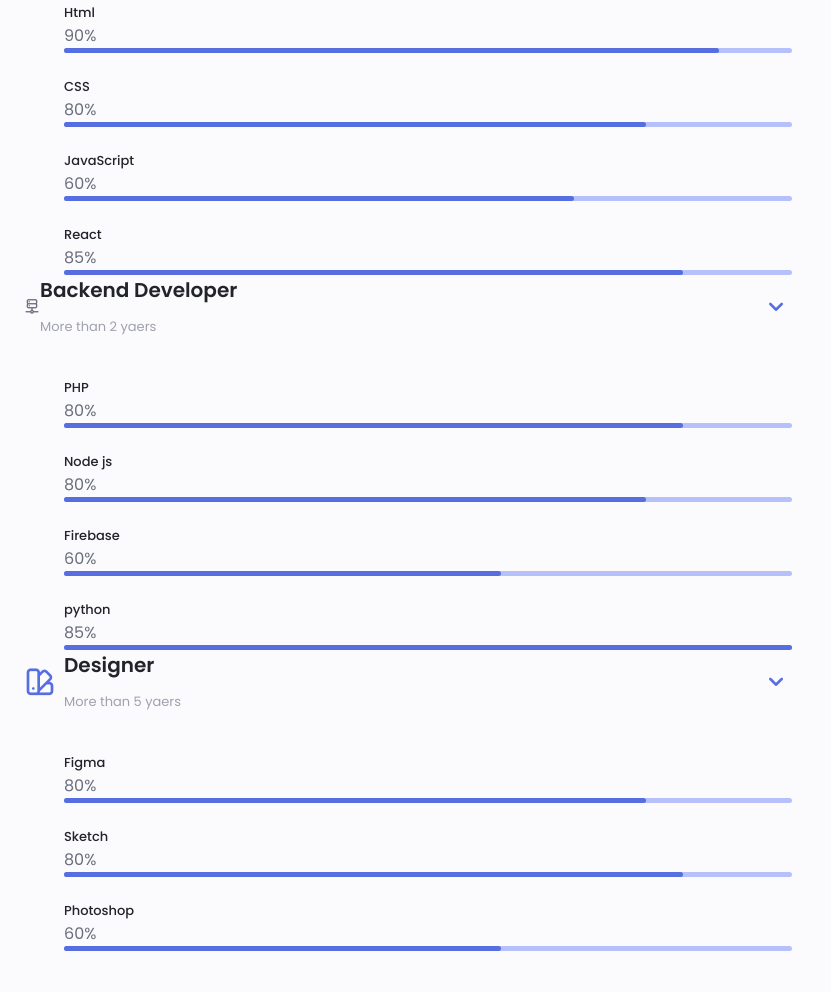
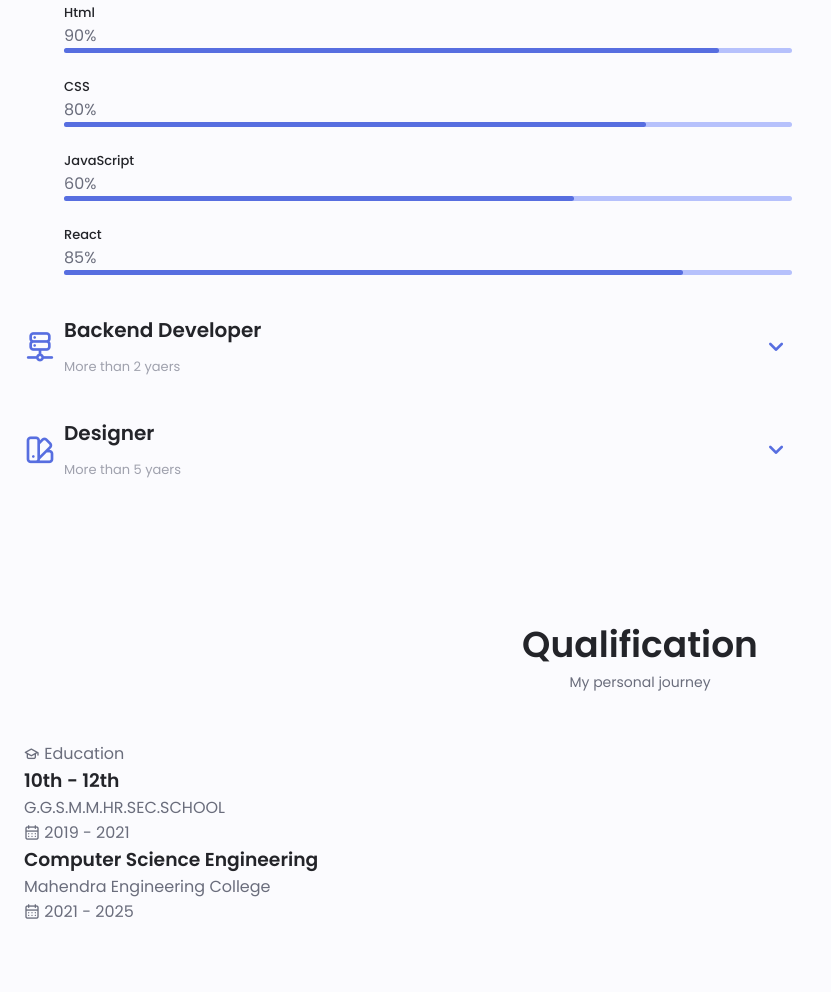
Before and after one commit to HariPrasath003/Portfolio, a plain HTML site: page index.html in a window 1280 px wide. Shown: the part 1313-2305 px from the top of the page, without its empty margins (0-831 px from the left). Drawn offline with nearby package versions, Linux system fonts and the light colour scheme.

Commit message:
day 5 final

```diff
--- a/assets/css/styles.css
+++ b/assets/css/styles.css
@@ -488,3 +488,17 @@ img{
 .skills__photoshop{
     width: 60%;
 }
+
+.skills__close .skills__list{
+    height: 0;
+    overflow: hidden;
+}
+
+.skills__open .skills__list{
+    height: max-content;
+    margin-bottom: var(--mb-2-5);
+}
+
+.skills__open .skills__arrow{
+    transform: rotate(-180deg);
+}
--- a/assets/js/main.js
+++ b/assets/js/main.js
@@ -28,3 +28,22 @@ function linkAction(){
     navMenu.classList.remove('show-menu')
 }
 navLink.forEach(n => n.addEventListener('click', linkAction))
+
+
+const skillsContent = document.getElementsByClassName('skills__content'),
+    skillsHeader = document.querySelectorAll('.skills__header')
+
+function toggleSkiills(){
+    let itemClass = this.parentNode.className
+
+    for(i = 0; i < skillsContent.length; i++){
+        skillsContent[i].className = 'skills__content skills__close'
+    }
+    if(itemClass === 'skills__content skills__close'){
+        this.parentNode.className = 'skills__content skills__open'
+    }
+}
+
+skillsHeader.forEach((el) =>{
+    el.addEventListener('click', toggleSkiills)
+})
--- a/index.html
+++ b/index.html
@@ -171,7 +171,7 @@
             <div class="skills__container container grid">
                 <div>
                     <!---->
-                    <div class="skills__content">
+                    <div class="skills__content skills__open">
                         <div class="skills__header">
                             <i class="uil uil-brackets-curly skills__icon"></i>
 
@@ -227,9 +227,9 @@
                     </div>
 
                     <!---->
-                    <div class="skills__content">
+                    <div class="skills__content skills__close">
                         <div class="skills__header">
-                            <i class="uil uil-server-network Skills__icon"></i>
+                            <i class="uil uil-server-network skills__icon"></i>
 
                             <div>
                                 <h1 class="skills__title">Backend Developer</h1>
@@ -285,7 +285,7 @@
 
                 <div>
                      <!---->
-                     <div class="skills__content">
+                     <div class="skills__content skills__close">
                         <div class="skills__header">
                             <i class="uil uil-swatchbook skills__icon"></i>
 
@@ -332,6 +332,81 @@
                 </div>
             </div>
         </section>
+
+
+        <section class="qualification section">
+            <h2 class="section__title">Qualification</h2>
+            <span class="section__subtitle">My personal journey</span>
+
+            <div class="qualification__container container">
+                <div class="qualification__tabs">
+                    <div class="qualification__button button-flex">
+                        <i class="uil uil-graduation-cap qualification__icon"></i>
+                        Education
+                    </div>
+
+
+
+
+
+                </div>
+
+                <div class="qualification__sections">
+
+                    <div class="qualification__content">
+                        <!---->
+                        <div class="qualification__data">
+                            <div>
+                                <h3 class="qualification__title">10th - 12th</h3>
+                                <span class="qualification__subtitle">G.G.S.M.M.HR.SEC.SCHOOL</span>
+                                <div class="qualification__calender">
+                                    <i class="uil uil-calendar-alt "></i>
+                                    2019 - 2021
+                                </div>
+                            </div>
+
+                            <div>
+                                <span class="qualification__rounder"></span>
+                                <span class="qualification__line"></span>
+                            </div>
+
+                        </div>
+
+                        <div class="qualification__data">
+                            <div>
+                                <h3 class="qualification__title">Computer Science Engineering</h3>
+                                <span class="qualification__subtitle">Mahendra Engineering College</span>
+                                <div class="qualification__calender">
+                                    <i class="uil uil-calendar-alt "></i>
+                                    2021 - 2025
+                                </div>
+                            </div>
+
+                            <div>
+                                <span class="qualification__rounder"></span>
+                                <span class="qualification__line"></span>
+                            </div>
+
+                        </div>
+                    </div>
+                </div>
+            </div>
+        </section>
+
+
+
+
+
+
+
+
+
+
+
+
+
+
+
     </main>
 
 
```
